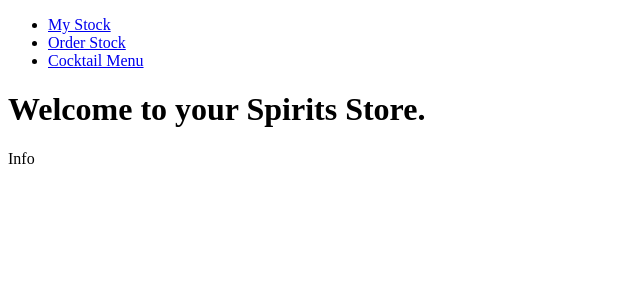
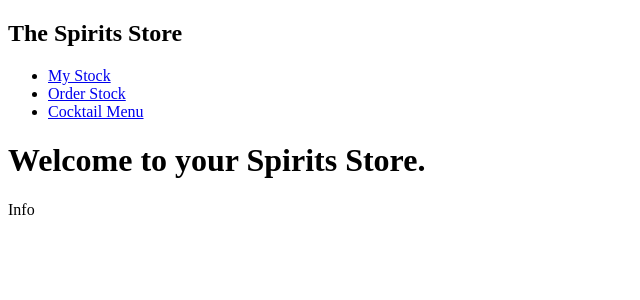
Before and after one commit to IanTennyson/cocktail_bar, a Sinatra app: page / in a window 1280 px wide. Shown: the top 300 px of the page, without its empty margins (0-640 px from the left). Run offline with Sinatra, Linux system fonts and the light colour scheme; parts of the project's set-up code (start-up, migrations or seed data) failed here and were passed over.

Commit message:
Finished the site now moving on to css

```diff
--- a/views/layout.erb
+++ b/views/layout.erb
@@ -6,6 +6,7 @@
 </head>
 <body>
   <nav>
+    <h1>The Spirits Store</h1>
     <ul>
       <li>
         <a href="/ingredients">My Stock</a>
```
Also changed, not shown: views/cocktails/new.erb (deleted).
